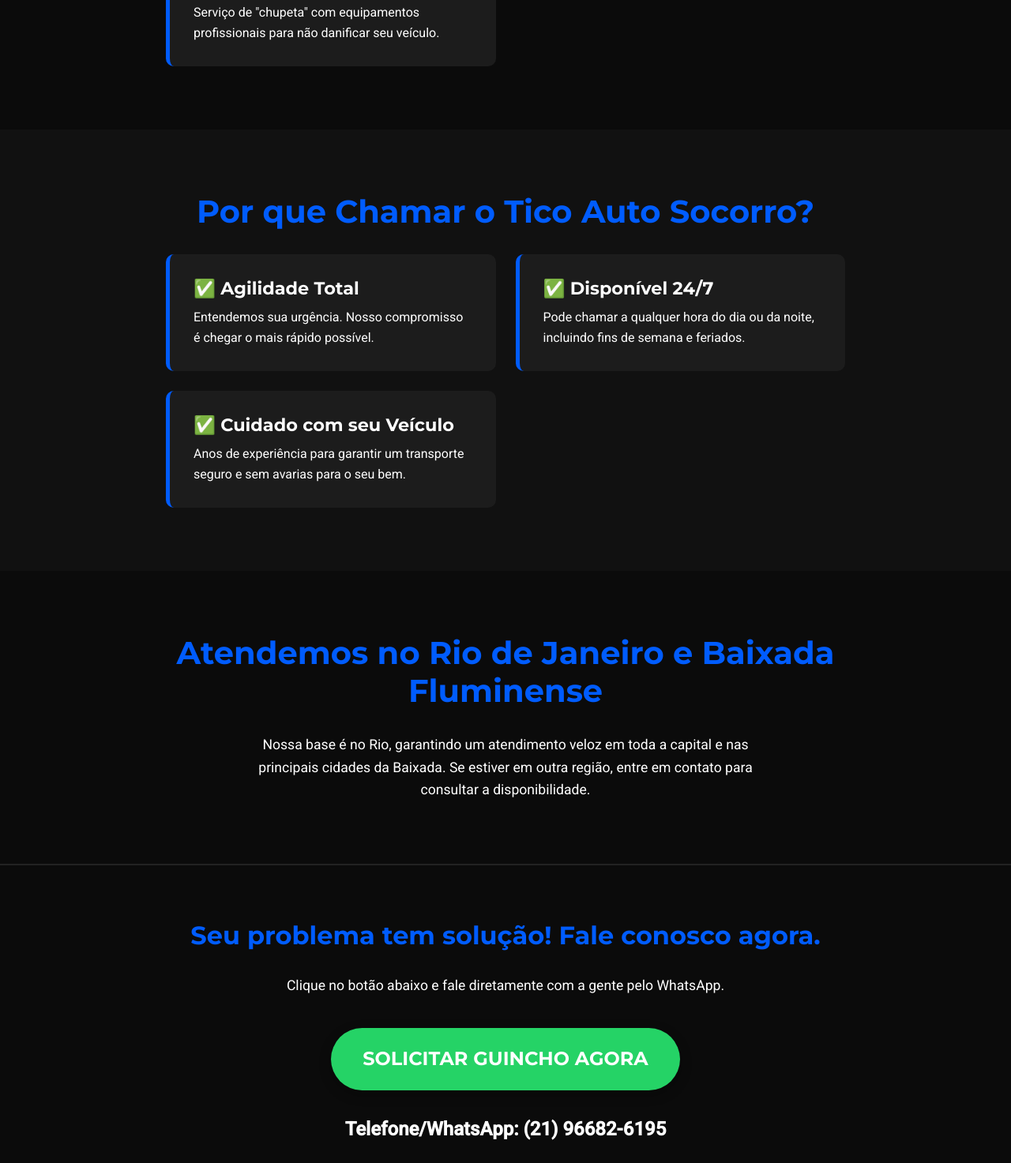
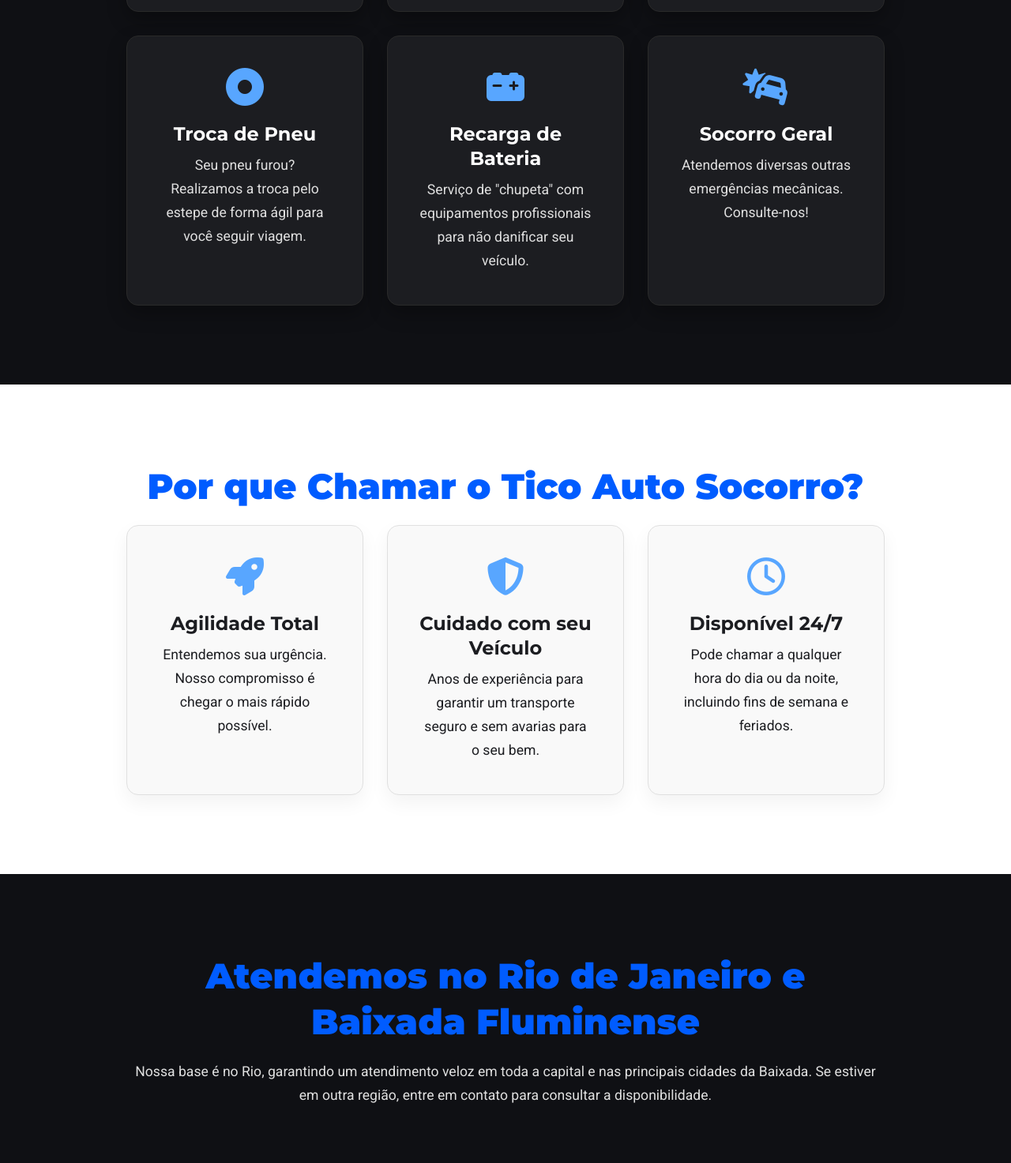
Before and after one commit to maria-rodrigues42/tico-guincho-site, a plain HTML site: page index.html in a window 1280 px wide. Shown: the part 1327-2800 px from the top of the page at 79% size. Drawn offline with Linux system fonts and the light colour scheme.

Commit message:
visual novo do site

```diff
--- a/index.html
+++ b/index.html
@@ -3,12 +3,14 @@
 <head>
     <meta charset="UTF-8">
     <meta name="viewport" content="width=device-width, initial-scale=1.0">
-    <title>Tico Auto Socorro - Guincho 24h no Rio de Janeiro</title>
+    <title>Tico Auto Socorro - Guincho 24h Profissional no Rio de Janeiro</title>
     <meta name="description" content="Serviço de Guincho e Auto Socorro 24h no Rio de Janeiro e Baixada Fluminense. Atendimento rápido para carro quebrado, pane seca, pane elétrica e mais. Chame no WhatsApp!">
 
     <link rel="preconnect" href="https://fonts.googleapis.com">
     <link rel="preconnect" href="https://fonts.gstatic.com" crossorigin>
     <link href="https://fonts.googleapis.com/css2?family=Montserrat:wght@700;900&family=Roboto:wght@400;500&display=swap" rel="stylesheet">
+
+    <link rel="stylesheet" href="https://cdnjs.cloudflare.com/ajax/libs/font-awesome/6.5.2/css/all.min.css" integrity="sha512-SnH5WK+bZxgPHs44uWIX+LLJAJ9/2PkPKZ5QiAj6Ta86w+fsb2TkcmfRyVX3pBnMFcV7oQPJkl9QevSCWr3W6A==" crossorigin="anonymous" referrerpolicy="no-referrer" />
 
     <link rel="stylesheet" href="style/style.css">
 </head>
@@ -16,7 +18,7 @@
 
     <header class="hero">
         <div class="container">
-            <img src="/images/logo.png" alt="Logo Tico Auto Socorro" class="logo">
+            <img src="images/logo.png" alt="Logo Tico Auto Socorro" class="logo">
             <h1>Precisa de Guincho Urgente no Rio de Janeiro?</h1>
             <h3>Atendimento 24 horas para carros, motos e utilitários. Chegamos rápido para te ajudar!</h3>
             <a href="https://wa.me/5521966826195?text=Olá!%20Preciso%20de%20um%20serviço%20de%20guincho%20com%20urgência." target="_blank" class="cta-button">
@@ -31,44 +33,48 @@
                 <h2>Nossos Serviços de Auto Socorro</h2>
                 <div class="services-grid">
                     <div class="service-item">
-                        <h3>Guincho e Reboque 24h</h3>
+                        <i class="fa-solid fa-truck-pickup"></i> <h3>Guincho e Reboque 24h</h3>
                         <p>Resgate e transporte seguro do seu veículo, seja carro, moto ou utilitário.</p>
                     </div>
                     <div class="service-item">
-                        <h3>Pane Elétrica</h3>
+                        <i class="fa-solid fa-bolt"></i> <h3>Pane Elétrica</h3>
                         <p>Diagnóstico e solução para falhas elétricas que impedem seu carro de funcionar.</p>
                     </div>
                     <div class="service-item">
-                        <h3>Pane Seca (Falta de Combustível)</h3>
+                        <i class="fa-solid fa-gas-pump"></i> <h3>Pane Seca</h3>
                         <p>Acabou a gasolina? Levamos combustível até você com rapidez e segurança.</p>
                     </div>
                     <div class="service-item">
-                        <h3>Troca de Pneu</h3>
+                        <i class="fa-solid fa-circle-dot"></i> <h3>Troca de Pneu</h3>
                         <p>Seu pneu furou? Realizamos a troca pelo estepe de forma ágil para você seguir viagem.</p>
                     </div>
                      <div class="service-item">
-                        <h3>Recarga de Bateria</h3>
+                        <i class="fa-solid fa-car-battery"></i> <h3>Recarga de Bateria</h3>
                         <p>Serviço de "chupeta" com equipamentos profissionais para não danificar seu veículo.</p>
+                    </div>
+                    <div class="service-item">
+                        <i class="fa-solid fa-car-burst"></i> <h3>Socorro Geral</h3>
+                        <p>Atendemos diversas outras emergências mecânicas. Consulte-nos!</p>
                     </div>
                 </div>
             </div>
         </section>
 
-        <section id="diferenciais">
+        <section id="diferenciais" class="secao-clara">
             <div class="container">
                 <h2>Por que Chamar o Tico Auto Socorro?</h2>
                 <div class="services-grid">
                     <div class="service-item">
-                        <h3>✅ Agilidade Total</h3>
+                        <i class="fa-solid fa-rocket"></i> <h3>Agilidade Total</h3>
                         <p>Entendemos sua urgência. Nosso compromisso é chegar o mais rápido possível.</p>
                     </div>
                     <div class="service-item">
-                        <h3>✅ Disponível 24/7</h3>
-                        <p>Pode chamar a qualquer hora do dia ou da noite, incluindo fins de semana e feriados.</p>
+                        <i class="fa-solid fa-shield-halved"></i> <h3>Cuidado com seu Veículo</h3>
+                        <p>Anos de experiência para garantir um transporte seguro e sem avarias para o seu bem.</p>
                     </div>
                     <div class="service-item">
-                        <h3>✅ Cuidado com seu Veículo</h3>
-                        <p>Anos de experiência para garantir um transporte seguro e sem avarias para o seu bem.</p>
+                        <i class="fa-regular fa-clock"></i> <h3>Disponível 24/7</h3>
+                        <p>Pode chamar a qualquer hora do dia ou da noite, incluindo fins de semana e feriados.</p>
                     </div>
                 </div>
             </div>
@@ -85,8 +91,8 @@
 
     <footer>
         <div class="container">
-            <h2>Seu problema tem solução! Fale conosco agora.</h2>
-            <p class="description">Clique no botão abaixo e fale diretamente com a gente pelo WhatsApp.</p>
+            <h2>Ficou na rua? Seu problema tem solução!</h2>
+            <p>Não perca tempo. Clique no botão abaixo e fale diretamente com a gente pelo WhatsApp para um orçamento rápido e sem compromisso.</p>
             <a href="https://wa.me/5521966826195?text=Olá!%20Preciso%20de%20um%20serviço%20de%20guincho%20com%20urgência." target="_blank" class="cta-button">
                 SOLICITAR GUINCHO AGORA
             </a>
--- a/style/style.css
+++ b/style/style.css
@@ -1,13 +1,15 @@
-/* --- CONFIGURAÇÕES GERAIS --- */
+/* --- CONFIGURAÇÕES GERAIS E NOVAS CORES --- */
 :root {
-    --cor-azul: #005cff;
+    --cor-azul-principal: #005cff;
+    --cor-azul-claro: #58a6ff; /* Novo azul mais claro para detalhes */
     --cor-branco: #ffffff;
-    --cor-preto: #0b0b0b;
-    --cor-cinza: #f0f0f0;
-    --cor-fundo-escuro: #111111;
-    --cor-fundo-item: #1c1c1c;
+    --cor-fundo-escuro: #0f1014; /* Um pouco mais suave que o preto puro */
+    --cor-fundo-item: #1c1d21;
+    --cor-texto-claro: #e0e0e0;
+    --cor-texto-escuro: #1c1d21;
     --cor-whatsapp: #25d366;
     --cor-whatsapp-hover: #128c7e;
+    --sombra-box: 0 10px 25px rgba(0, 0, 0, 0.3); /* Sombra mais profissional */
 }
 
 * {
@@ -16,154 +18,197 @@
     box-sizing: border-box;
 }
 
+html {
+    scroll-behavior: smooth;
+}
+
 body {
     font-family: 'Roboto', sans-serif;
-    background-color: var(--cor-preto);
-    color: var(--cor-branco);
-    line-height: 1.6;
+    background-color: var(--cor-fundo-escuro);
+    color: var(--cor-texto-claro);
+    line-height: 1.7;
 }
 
 .container {
-    max-width: 900px;
+    max-width: 1000px;
     margin: 0 auto;
     padding: 20px;
 }
 
 section {
-    padding: 60px 20px;
+    padding: 80px 20px;
     text-align: center;
 }
 
 h1, h2, h3 {
     font-family: 'Montserrat', sans-serif;
     font-weight: 700;
-    line-height: 1.2;
+    line-height: 1.3;
 }
 
 h2 {
-    font-size: 2.5rem;
-    margin-bottom: 30px;
-    color: var(--cor-azul);
+    font-size: 2.8rem;
+    margin-bottom: 20px;
+    color: var(--cor-azul-principal);
+    font-weight: 900;
 }
 
-.description {
-    max-width: 650px;
-    margin: 0 auto;
+h3 {
+    font-size: 1.5rem;
+    margin-bottom: 10px;
+}
+
+p {
     font-size: 1.1rem;
 }
 
+/* --- EFEITO DE SEÇÕES ALTERNADAS (CLARO/ESCURO) --- */
+.secao-clara {
+    background-color: var(--cor-branco);
+    color: var(--cor-texto-escuro);
+}
 
-/* --- CABEÇALHO / SEÇÃO PRINCIPAL --- */
+/* --- CABEÇALHO / SEÇÃO PRINCIPAL (HERO) --- */
 .hero {
-    background-color: var(--cor-fundo-escuro);
-    padding: 40px 20px;
+    background: linear-gradient(rgba(15, 16, 20, 0.8), rgba(15, 16, 20, 1)), radial-gradient(ellipse at bottom, var(--cor-azul-principal) 0%, var(--cor-fundo-escuro) 60%);
+    padding: 60px 20px;
     text-align: center;
 }
 
 .hero img.logo {
-    max-width: 350px;
+    max-width: 380px;
     margin-bottom: 30px;
+    filter: drop-shadow(0 0 15px rgba(88, 166, 255, 0.3)); /* Efeito de brilho na logo */
 }
 
 .hero h1 {
-    font-size: 3rem;
+    font-size: 3.5rem;
     font-weight: 900;
     margin-bottom: 15px;
+    color: var(--cor-branco);
+    text-shadow: 0 2px 10px rgba(0,0,0,0.5);
 }
 
 .hero h3 {
-    font-size: 1.2rem;
+    font-size: 1.3rem;
     font-weight: 400;
     max-width: 600px;
-    margin: 0 auto 30px auto;
-    color: var(--cor-cinza);
+    margin: 0 auto 40px auto;
+    color: var(--cor-texto-claro);
 }
 
-/* --- BOTÃO DE WHATSAPP (CTA) --- */
+/* --- BOTÃO DE WHATSAPP (CTA) MELHORADO --- */
 .cta-button {
     display: inline-block;
-    background-color: var(--cor-whatsapp);
+    background-image: linear-gradient(45deg, var(--cor-whatsapp), #1ad161);
     color: var(--cor-branco);
-    padding: 20px 40px;
-    font-size: 1.5rem;
+    padding: 20px 45px;
+    font-size: 1.6rem;
     font-weight: 700;
     font-family: 'Montserrat', sans-serif;
     text-decoration: none;
     border-radius: 50px;
-    transition: transform 0.2s ease, background-color 0.2s ease;
-    box-shadow: 0 5px 15px rgba(0, 0, 0, 0.3);
+    transition: all 0.3s ease;
+    box-shadow: 0 8px 20px rgba(37, 211, 102, 0.3);
+    border: none;
 }
 
 .cta-button:hover {
-    transform: scale(1.05);
-    background-color: var(--cor-whatsapp-hover);
+    transform: scale(1.05) translateY(-3px);
+    box-shadow: 0 12px 25px rgba(37, 211, 102, 0.4);
 }
 
-/* --- SEÇÃO DE SERVIÇOS --- */
+/* --- CARDS DE SERVIÇOS E DIFERENCIAIS --- */
 .services-grid {
     display: grid;
-    grid-template-columns: repeat(auto-fit, minmax(280px, 1fr));
-    gap: 25px;
+    grid-template-columns: repeat(auto-fit, minmax(300px, 1fr));
+    gap: 30px;
     text-align: left;
 }
 
 .service-item {
     background-color: var(--cor-fundo-item);
-    padding: 30px;
-    border-radius: 10px;
-    border-left: 5px solid var(--cor-azul);
-    transition: transform 0.2s ease;
+    padding: 40px;
+    border-radius: 15px;
+    border: 1px solid #2a2a2a;
+    box-shadow: var(--sombra-box);
+    transition: all 0.3s ease;
+}
+
+.secao-clara .service-item {
+    background-color: #f9f9f9; /* Fundo do card na seção clara */
+    border: 1px solid #e0e0e0;
+    box-shadow: 0 10px 25px rgba(0, 0, 0, 0.05);
 }
 
 .service-item:hover {
-    transform: translateY(-5px);
+    transform: translateY(-10px);
+    border-color: var(--cor-azul-claro);
+}
+
+/* --- ÍCONES --- */
+.service-item i {
+    font-size: 3rem;
+    color: var(--cor-azul-claro);
+    margin-bottom: 20px;
+    display: block; /* Para o margin-bottom funcionar */
+    text-align: center;
 }
 
 .service-item h3 {
-    font-size: 1.4rem;
-    margin-bottom: 10px;
+    text-align: center;
+    color: var(--cor-branco);
 }
 
-/* --- SEÇÃO DE DIFERENCIAIS --- */
-#diferenciais {
-    background-color: var(--cor-fundo-escuro);
+.secao-clara .service-item h3 {
+    color: var(--cor-texto-escuro);
+}
+
+.service-item p {
+    text-align: center;
 }
 
 /* --- RODAPÉ --- */
 footer {
-    background-color: var(--cor-preto);
+    background-color: var(--cor-fundo-item);
     text-align: center;
-    padding: 50px 20px;
-    border-top: 2px solid #222;
+    padding: 60px 20px;
+    border-top: 5px solid var(--cor-azul-principal);
 }
 
 footer h2 {
-    font-size: 2rem;
+    font-size: 2.2rem;
+    color: var(--cor-branco);
 }
 
-footer .description {
-    margin-top: 20px;
-    margin-bottom: 40px;
+footer p {
+    max-width: 600px;
+    margin: 20px auto 40px auto;
 }
 
 footer .contato-info {
     font-size: 1.5rem;
     font-weight: 700;
-    margin-top: 30px;
+    margin-top: 40px;
     margin-bottom: 15px;
+    color: var(--cor-branco);
 }
 
 footer .slogan {
     font-size: 1.2rem;
-    color: var(--cor-cinza);
+    color: var(--cor-azul-claro);
     font-style: italic;
+    font-family: 'Montserrat', sans-serif;
     margin-top: 30px;
 }
 
 /* --- AJUSTES PARA CELULAR (RESPONSIVO) --- */
 @media (max-width: 768px) {
-    h1 { font-size: 2.5rem; }
-    h2 { font-size: 2rem; }
-    .hero img.logo { max-width: 280px; }
-    .cta-button { font-size: 1.2rem; padding: 15px 30px; }
+    h1, .hero h1 { font-size: 2.5rem; }
+    h2 { font-size: 2.2rem; }
+    .hero img.logo { max-width: 250px; }
+    .cta-button { font-size: 1.2rem; padding: 18px 35px; }
+    .services-grid {
+        grid-template-columns: 1fr; /* Uma coluna em telas menores */
+    }
 }
```
